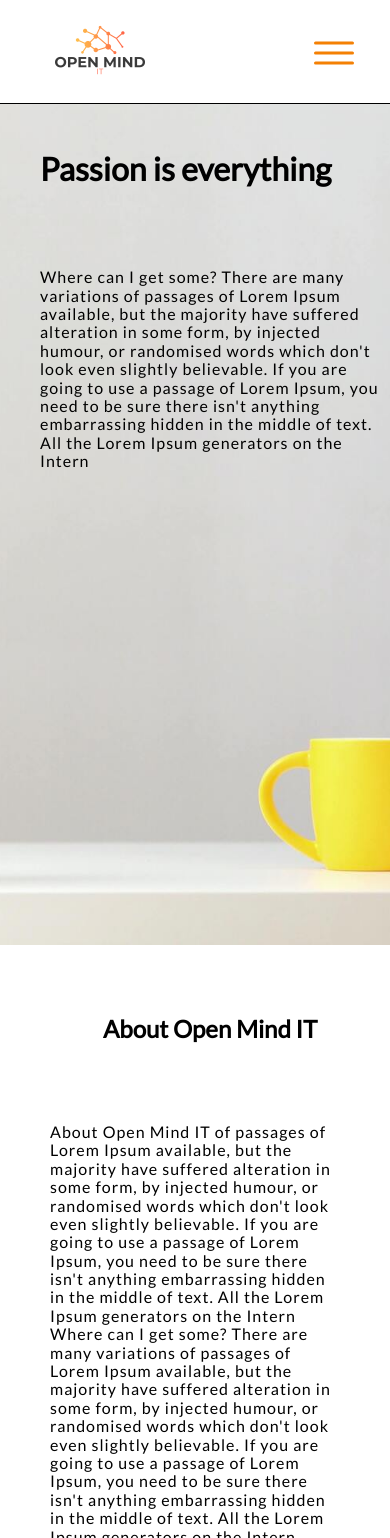
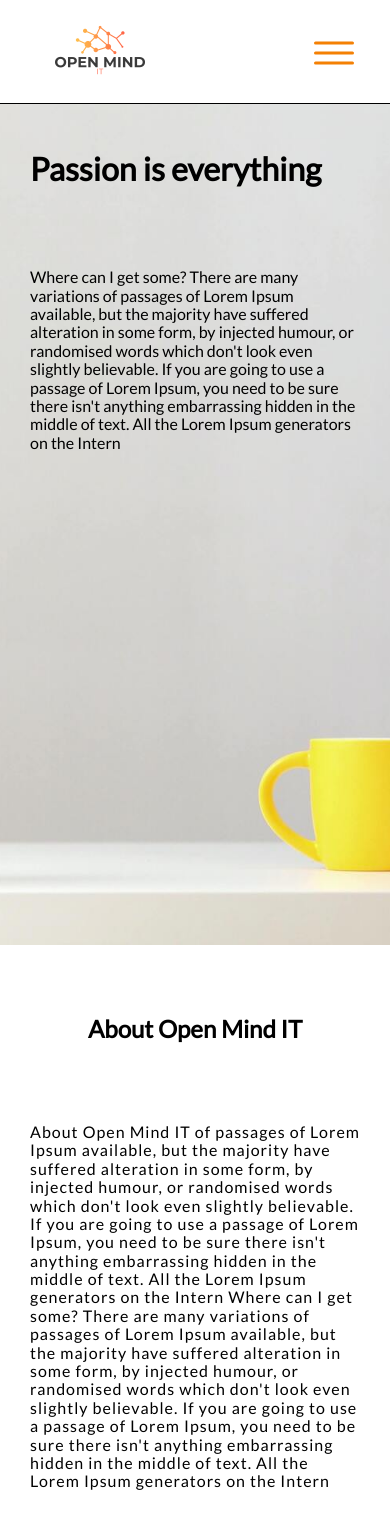
Before and after one commit to KamilRozanski/open-mind-it, a PHP site: page / in a window 390 px wide. Shown: the top 1538 px of the page. Run offline with PHP 8.4, Linux system fonts and the light colour scheme.

Commit message:
center all headers on mobiles

```diff
--- a/main.css
+++ b/main.css
@@ -79,13 +79,12 @@ body {
 	background-size: cover;
 }
 .header__title {
-	padding: 50px 10px 30px 40px;
+	padding: 50px 15px 30px 30px;
 }
 .header__text {
 	max-width: 700px;
 	margin: 50px 0;
-	padding: 0px 10px 30px 40px;
-	letter-spacing: 1px;
+	padding: 0px 30px;
 }
 
 /*hero*/
@@ -94,15 +93,17 @@ body {
 }
 
 .about__open-mind__title {
-	padding: 50px 10px 30px 40px;
+	padding: 50px 15px 30px 15px;
 	text-align: center;
 }
 
 .about__open-mind__text {
-	margin: 50px;
+	margin: 50px 0px;
+	padding: 0 30px;
 	letter-spacing: 1px;
 }
 .about__owner {
+	position: relative;
 	display: flex;
 	flex-direction: row;
 	justify-self: center;
@@ -110,14 +111,19 @@ body {
 	background-image: url(../open-mind-it/assets/about__.owner__bgc.jpg);
 	background-position: center;
 	background-size: cover;
+	/* filter: blur(8px);
+	-webkit-filter: blur(8px); */
 }
 
 .about__owner__container {
 	max-width: 50vw;
-	margin: 50px 50px;
+	margin: 50px 0px;
+	padding: 0px 30px;
+	z-index: 1;
 }
 .about__owner__description {
 	letter-spacing: 1px;
+	color: #000;
 }
 .about__owner__img {
 	max-height: 500px;
--- a/mobile.css
+++ b/mobile.css
@@ -82,7 +82,6 @@
 		width: 100%;
 	}
 
-
 	.nav__menu__li {
 		padding: 5px;
 		text-align: center;
@@ -107,10 +106,6 @@
 		padding: 0px;
 		padding-top: 50px;
 	}
-	.about__owner__description {
-		padding: 0px;
-		margin: 0px;
-	}
 
 	.about__owner__img {
 		border-radius: 50px;
```
Also changed, not shown: index.html (+19 -9 lines).
